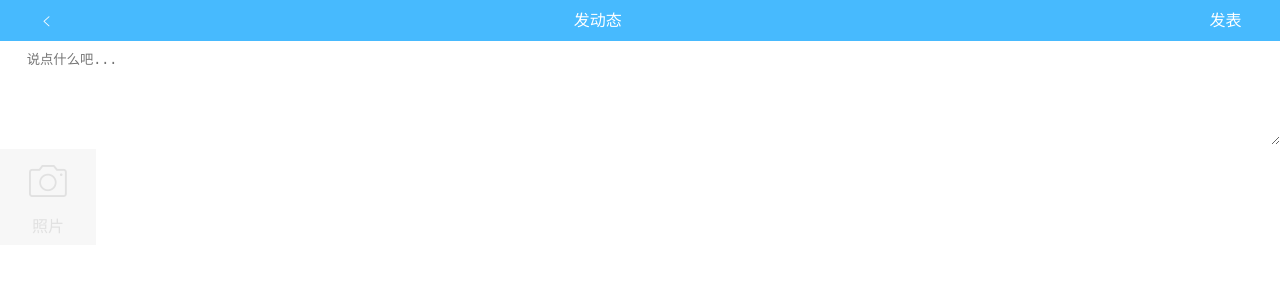
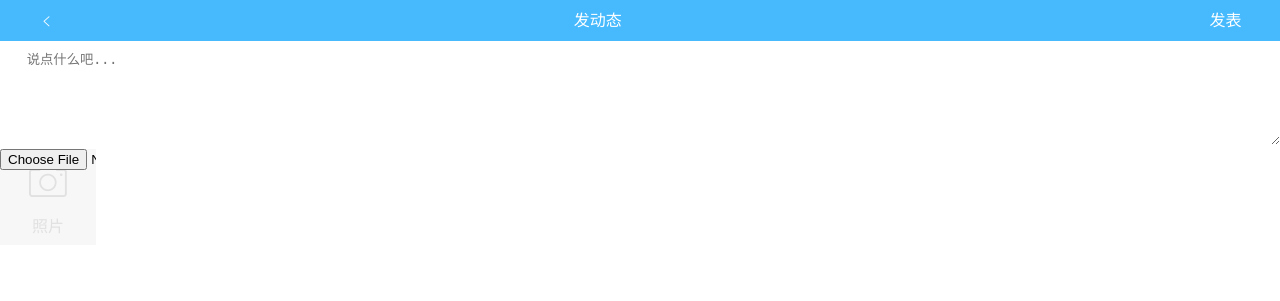
Before and after one commit to SunQQQ/moningNight, a PHP site: page /circle_add.html in a window 1280 px wide. Shown: the top 301 px of the page. Run offline with PHP 8.4, Linux system fonts and the light colour scheme.

Commit message:
上传说说功能

```diff
--- a/add.html
+++ b/add.html
@@ -32,6 +32,7 @@
     </select>
 </div>
 
+
 <div class="loading">
     <i class="iconfont">&#xe603;</i>
     <div class="text">添加成功</div>
--- a/circle_add.html
+++ b/circle_add.html
@@ -20,14 +20,40 @@
 </div>
 <div class="menu_hold"></div>
 <div class="addArea">
-    <textarea placeholder="说点什么吧..."></textarea>
+    <textarea placeholder="说点什么吧..." id="addText"></textarea>
     <div class="pics_button">
         <div class="camara">
             <i class="iconfont icon_camara">&#xe60e;</i>
         </div>
         <div class="hint">照片</div>
+        <form class="picform">
+            <input type="file" class="picInput"></input>
+        </form>
     </div>
 </div>
 
+<script src="js/jquery-3.2.1.min.js"></script>
+<script>
+    var addtext;
+    document.getElementsByClassName("right")[0].onclick = function () {
+        document.getElementsByClassName("picInput")[0].
+
+        addtext = document.getElementById("addText").value;
+        $.ajax(
+            {
+                data: {
+
+                },
+                type:"post",
+                ontentType: false,
+                processData: false,
+                success:function () {
+
+                }
+            }
+        );
+    }
+
+</script>
 </body>
 </html>
--- a/css/circle_add.css
+++ b/css/circle_add.css
@@ -1,5 +1,6 @@
 .addArea{
     padding-top: 0.5rem;
+
 }
 .addArea textarea{
     width: 100%;
@@ -13,6 +14,7 @@
     text-align: center;
     height: 6rem;
     width: 6rem;
+    position: relative;
 }
 .pics_button .camara{
     /*margin: 1rem;*/
@@ -31,3 +33,13 @@
     font-size: 2rem;
     margin:1rem 0;
 }
+.picInput{
+    position: absolute;
+    left: 0;
+    top:0;
+    height: 6rem;
+    width: 6rem;
+    outline: none;
+    border: none;
+    -webkit-appearance: none;
+}
```
